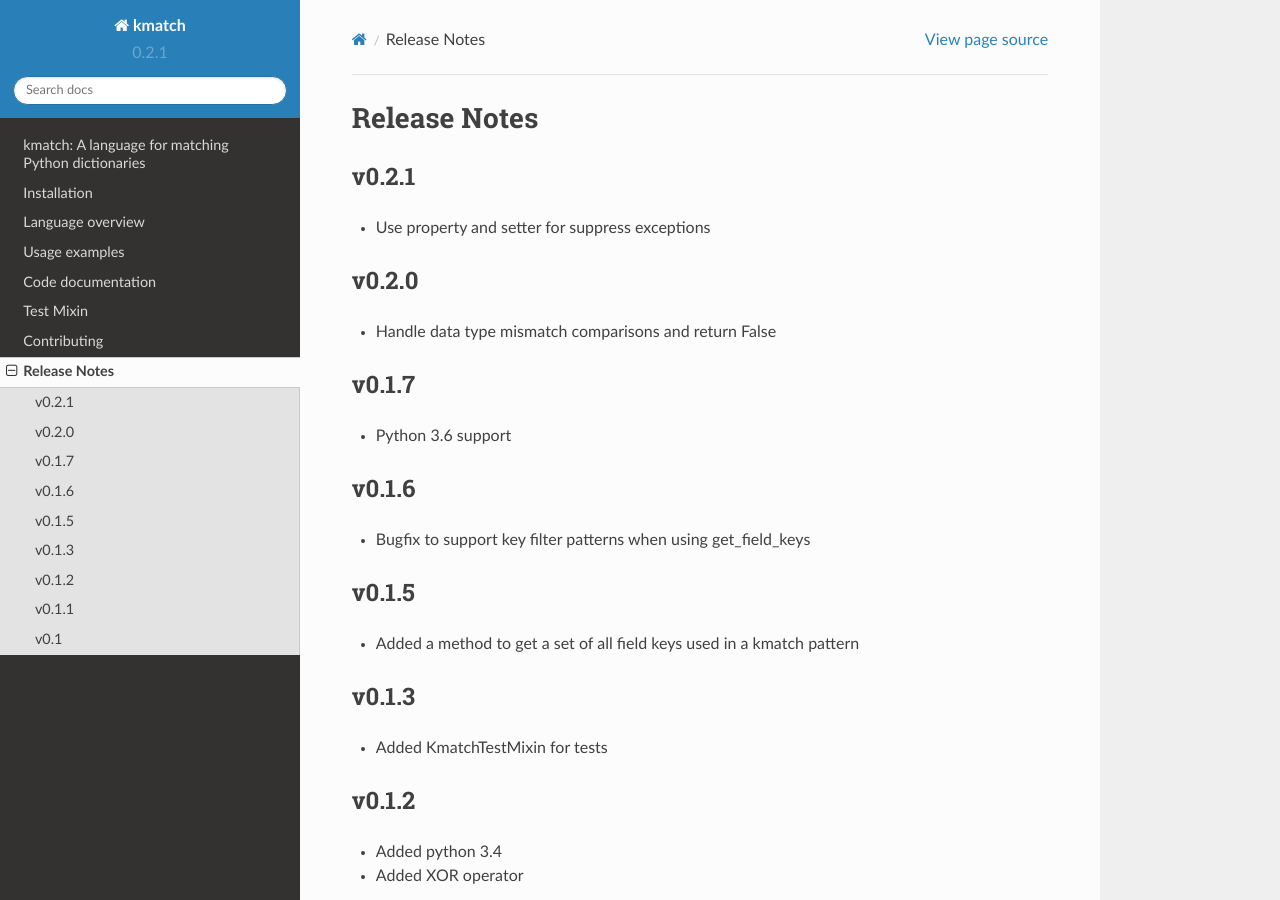
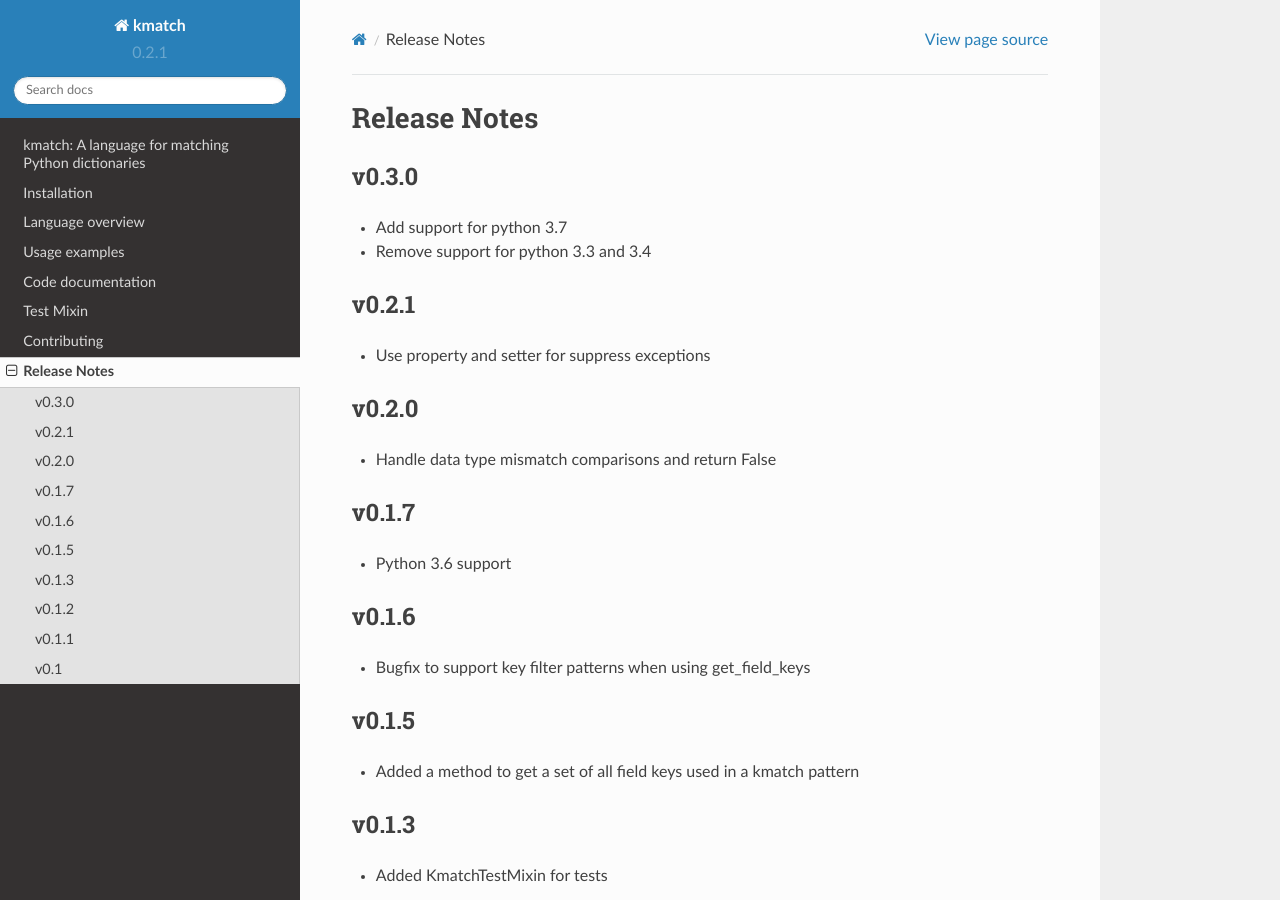
Before and after one commit to ambitioninc/kmatch, a Sphinx documentation site: the page built from docs/release_notes.rst, in a window 1280 px wide and 900 px high. Built offline with Sphinx 7.4.7 and the Read the Docs theme 2.0.0, drawn with Linux system fonts in a browser that asks for light colours.

Commit message:
python 3.7

```diff
--- a/docs/release_notes.rst
+++ b/docs/release_notes.rst
@@ -1,5 +1,10 @@
 Release Notes
 =============
+
+v0.3.0
+------
+* Add support for python 3.7
+* Remove support for python 3.3 and 3.4
 
 v0.2.1
 ------
--- a/setup.py
+++ b/setup.py
@@ -29,10 +29,9 @@ setup(
     packages=find_packages(),
     classifiers=[
         'Programming Language :: Python :: 2.7',
-        'Programming Language :: Python :: 3.3',
-        'Programming Language :: Python :: 3.4',
         'Programming Language :: Python :: 3.5',
         'Programming Language :: Python :: 3.6',
+        'Programming Language :: Python :: 3.7',
         'Intended Audience :: Developers',
         'License :: OSI Approved :: MIT License',
         'Operating System :: OS Independent',
```
Also changed, not shown: .travis.yml.
